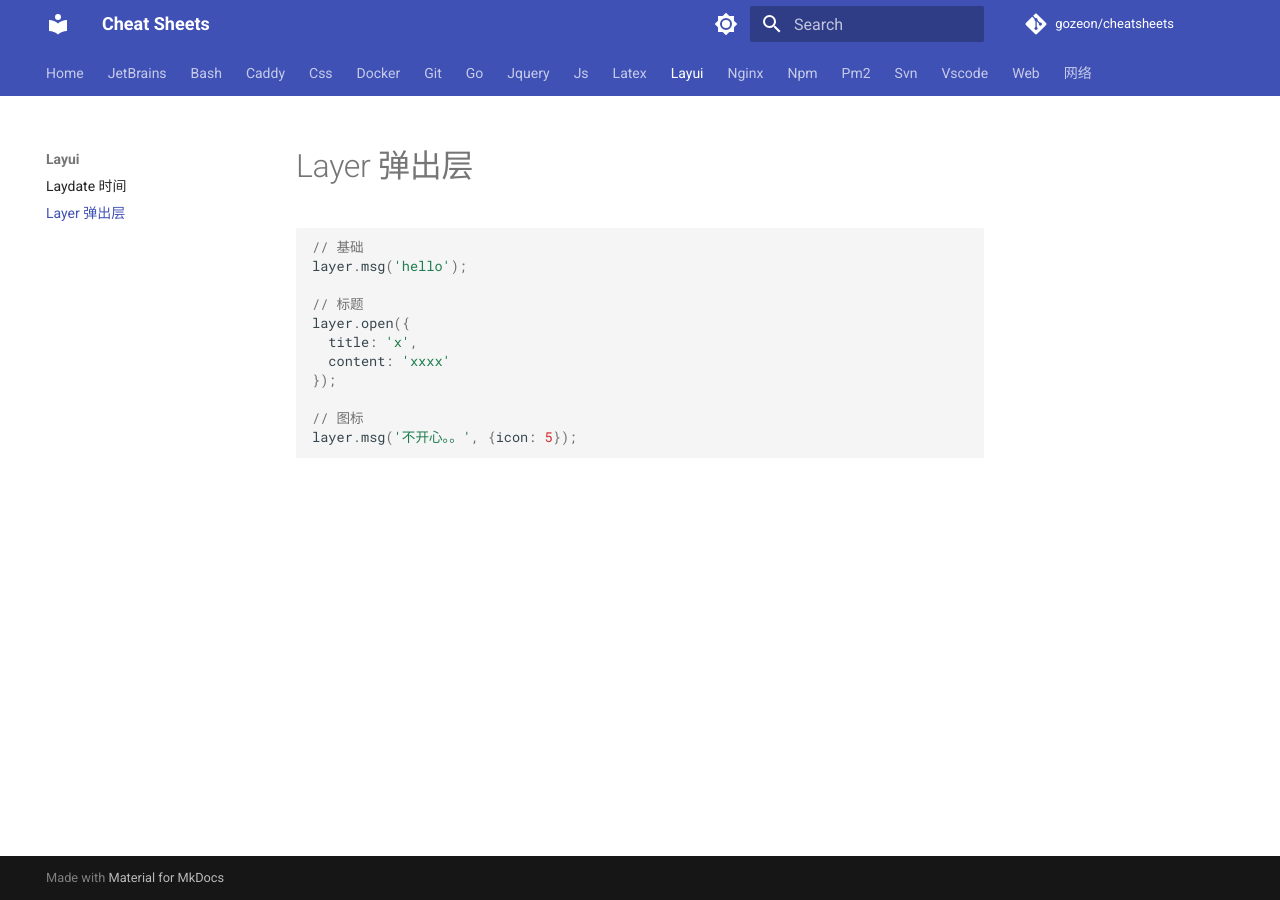
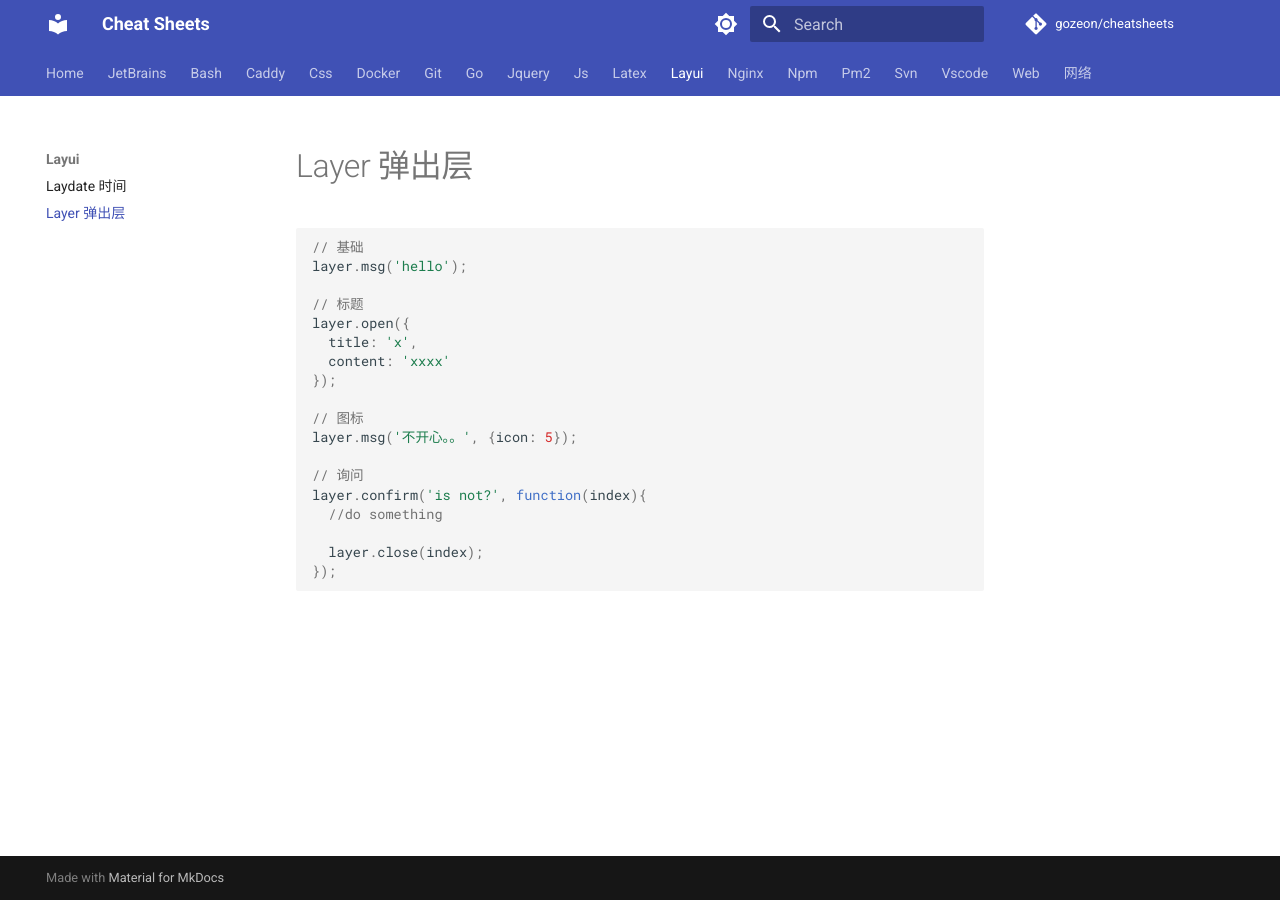
Before and after one commit to gozeon/cheatsheets, an MkDocs documentation site: the page built from docs/layui/layer 弹出层.md, in a window 1280 px wide. Built offline with MkDocs 1.6.1 and Material for MkDocs 9.7.7, drawn with Linux system fonts in a browser that asks for light colours; comment, search, counter and statistics services are not loaded.

Commit message:
Update layer 弹出层.md

````diff
--- a/docs/layui/layer 弹出层.md
+++ b/docs/layui/layer 弹出层.md
@@ -10,4 +10,11 @@
 
 // 图标
 layer.msg('不开心。。', {icon: 5});
+
+// 询问
+layer.confirm('is not?', function(index){
+  //do something
+
+  layer.close(index);
+});
 ```
````
